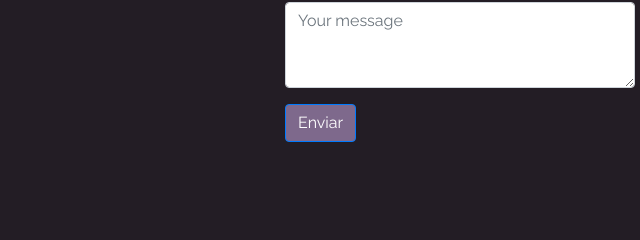
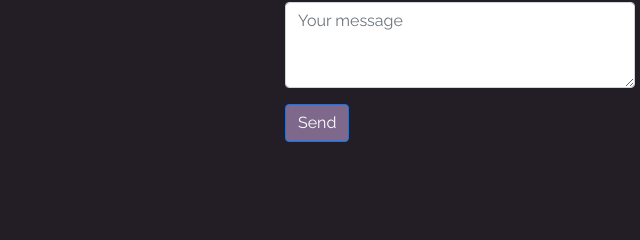
Before and after one commit to Hernan-dh/De-Haro-Entregable, a plain HTML site: page contact.html in a window 1280 px wide. Shown: the part 347-587 px from the top of the page, 560-1200 px from the left. Drawn offline with Linux system fonts and the light colour scheme.

Commit message:
Corrección Send button.

```diff
--- a/contact.html
+++ b/contact.html
@@ -78,7 +78,7 @@
                         <label for="exampleFormControlTextarea1">Message</label>
                         <textarea class="form-control" id="exampleFormControlTextarea1" rows="3" placeholder="Your message"></textarea>
                     </div>
-                    <button type="submit" class="btn btn-primary">Enviar</button>
+                    <button type="submit" class="btn btn-primary">Send</button>
                 </form>
 
 
```
